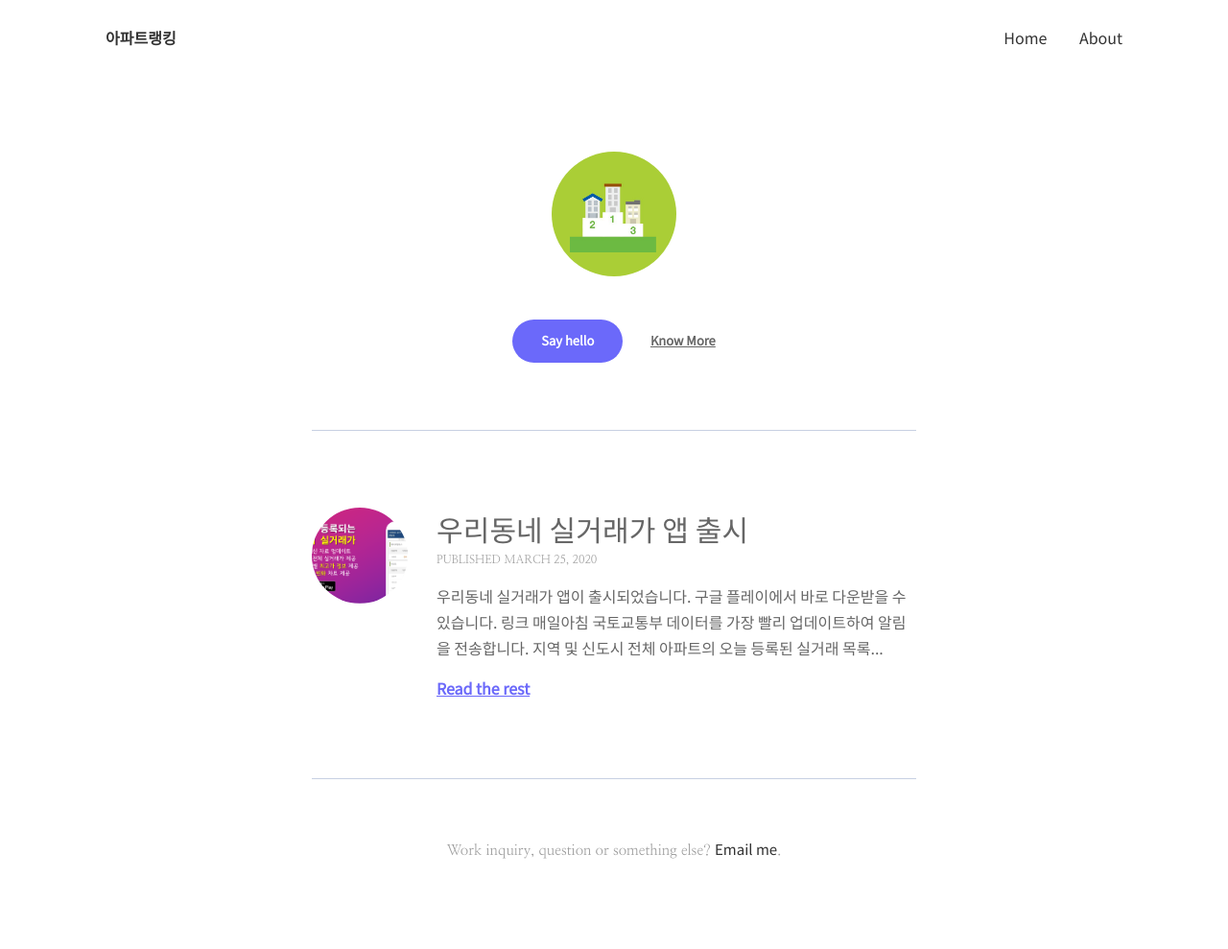
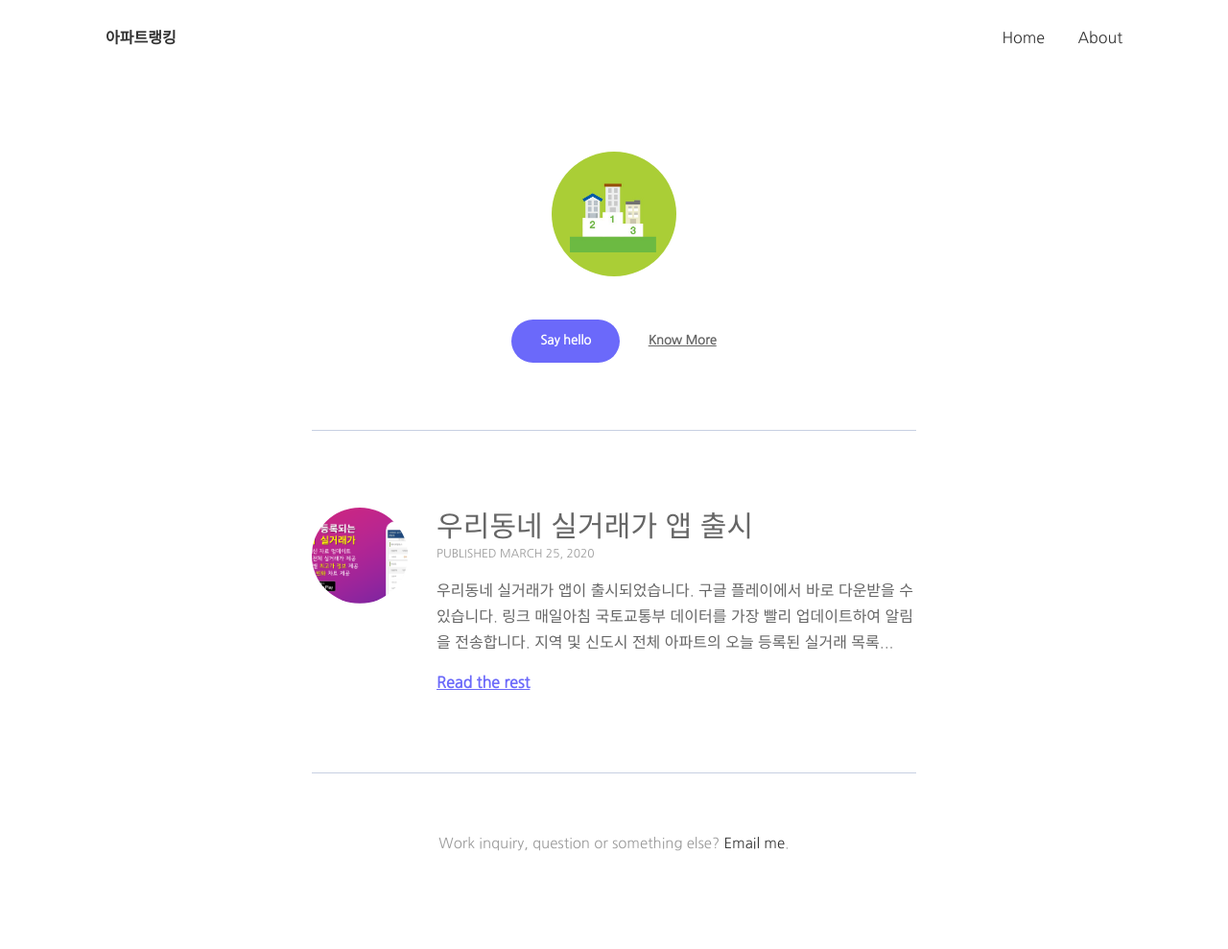
Before and after one commit to apt-info/apt-info.com, a Jekyll site: the page built from index.html, in a window 1280 px wide. Shown: the whole page at 96% size. Built offline with Jekyll 4.4.1, drawn with Linux system fonts in a browser that asks for light colours.

Commit message:
update font

```diff
--- a/_includes/head.html
+++ b/_includes/head.html
@@ -12,8 +12,7 @@
   <link rel="alternate" type="application/rss+xml" title="{{ site.title | escape }}" href="{{ "/feed.xml" | relative_url }}">
 
   <!-- Fonts -->
-  <link href="https://fonts.googleapis.com/css?family=Nanum+Myeongjo|Noto+Sans+KR|Noto+Serif+KR&display=swap" rel="stylesheet">
-  <link href="https://fonts.googleapis.com/css?family=Noto+Serif+KR&display=swap" rel="stylesheet">
+  <link href="https://fonts.googleapis.com/css?family=Nanum+Gothic&display=swap" rel="stylesheet">
 
   <!-- Main Stylesheet -->
   <link href="{{ site.baseurl }}/assets/css/main.css" rel="stylesheet">
--- a/_sass/1-tools/_normalize.scss
+++ b/_sass/1-tools/_normalize.scss
@@ -54,7 +54,7 @@ hr {
  */
 
 pre {
-  font-family: monospace, monospace; /* 1 */
+  font-family: 'Nanum Gothic', sans-serif;
   font-size: 1em; /* 2 */
 }
 
@@ -97,7 +97,7 @@ strong {
 code,
 kbd,
 samp {
-  font-family: monospace, monospace; /* 1 */
+  font-family: 'Nanum Gothic', sans-serif;
   font-size: 1em; /* 2 */
 }
 
@@ -154,7 +154,7 @@ input,
 optgroup,
 select,
 textarea {
-  font-family: inherit; /* 1 */
+  font-family: 'Nanum Gothic', sans-serif;
   font-size: 100%; /* 1 */
   line-height: 1.15; /* 1 */
   margin: 0; /* 2 */
--- a/_sass/2-base/_base.scss
+++ b/_sass/2-base/_base.scss
@@ -3,7 +3,7 @@
 }
 
 body {
-  font-family: 'Noto Sans KR', sans-serif;;
+  font-family: 'Nanum Gothic', sans-serif;
   font-size: 16px;
   color: $dark;
   background-color: #fff;
@@ -37,7 +37,7 @@ h4,
 h5,
 h6 {
   margin: 45px 0 30px;
-  font-family: 'Noto Sans KR', sans-serif;;
+  font-family: 'Nanum Gothic', sans-serif;
   line-height: initial;
   font-weight: 400;
   letter-spacing: 0.1px;
@@ -69,7 +69,7 @@ h6 {
 
 blockquote {
   padding-left: 30px;
-  font-family: 'Noto Sans KR', sans-serif;;
+  font-family: 'Nanum Gothic', sans-serif;
   font-weight: 400;
   font-style: italic;
   font-size: 18px;
--- a/_sass/3-modules/_footer.scss
+++ b/_sass/3-modules/_footer.scss
@@ -16,11 +16,10 @@
 .contact__title {
   margin-bottom: 30px;
   font-size: 15px;
-  font-family: 'Nanum Myeongjo', serif;
+  font-family: 'Nanum Gothic', sans-serif;
   line-height: 25px;
   color: $gray-dark;
   a {
-    font-family: 'Noto Sans KR', sans-serif;;
     color: $dark;
   }
 }
--- a/_sass/4-layouts/_article.scss
+++ b/_sass/4-layouts/_article.scss
@@ -38,7 +38,7 @@
 
 .article__meta {
   margin-bottom: 15px;
-  font-family: 'Nanum Myeongjo', serif;
+  font-family: 'Nanum Gothic', sans-serif;
   font-size: 12px;
   line-height: 20px;
   text-transform: uppercase;
--- a/_sass/4-layouts/_post.scss
+++ b/_sass/4-layouts/_post.scss
@@ -20,7 +20,7 @@
 
 .post__date {
   margin-bottom: 30px;
-  font-family: 'Nanum Myeongjo', serif;
+  font-family: 'Nanum Gothic', sans-serif;
   font-size: 12px;
   text-transform: uppercase;
   color: $gray-dark;
@@ -218,7 +218,7 @@
   vertical-align: middle;
   time {
     padding-right: 5px;
-    font-family: 'Nanum Myeongjo', serif;
+    font-family: 'Nanum Gothic', sans-serif;
     font-size: 12px;
     text-transform: uppercase;
     color: $gray-dark;
@@ -231,7 +231,7 @@
 }
 
 .post-tags__tag {
-  font-family: 'Nanum Myeongjo', serif;
+  font-family: 'Nanum Gothic', sans-serif;
   font-size: 14px;
   line-height: 24px;
   color: $gray-lighten;
```
